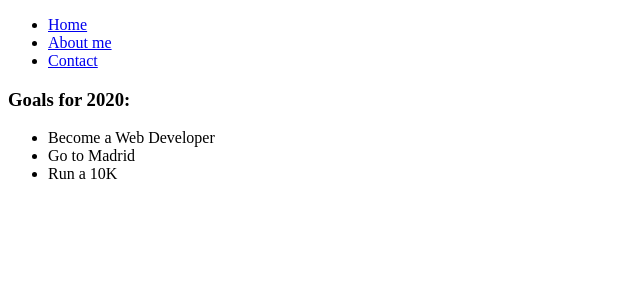
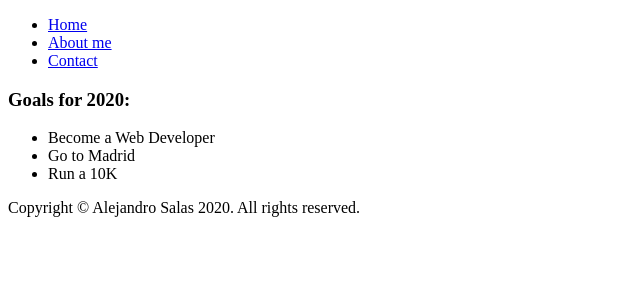
Before and after one commit to alejotsv/introduction-to-react, a React (Create React App) app: page / in a window 1280 px wide. Shown: the top 300 px of the page, without its empty margins (0-640 px from the left). Built offline with nearby package versions, Linux system fonts and the light colour scheme.

Commit message:
add Footer to App

```diff
--- a/src/App.js
+++ b/src/App.js
@@ -1,12 +1,14 @@
 import React from 'react';
 import NavBar from './components/NavBar'
 import MainContent from './components/MainContent';
+import Footer from './components/Footer';
 
 function App() {
   return(
     <div>
       <NavBar />
       <MainContent />
+      <Footer />
     </div>
   );
 }
--- a/src/components/Footer.js
+++ b/src/components/Footer.js
@@ -3,7 +3,7 @@ import React from 'react';
 function Footer() {
   return(
     <footer>
-      &copy;Copyright Alejandro Salas 2020
+      Copyright &copy; Alejandro Salas 2020. All rights reserved.
     </footer>
   )
 }
```
